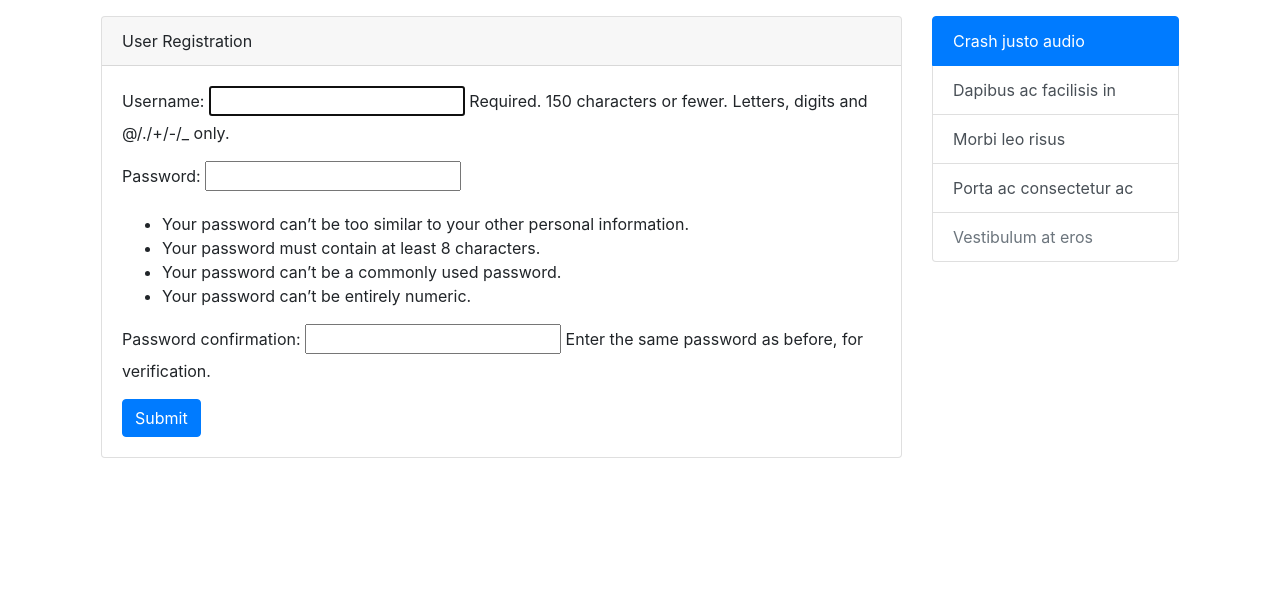
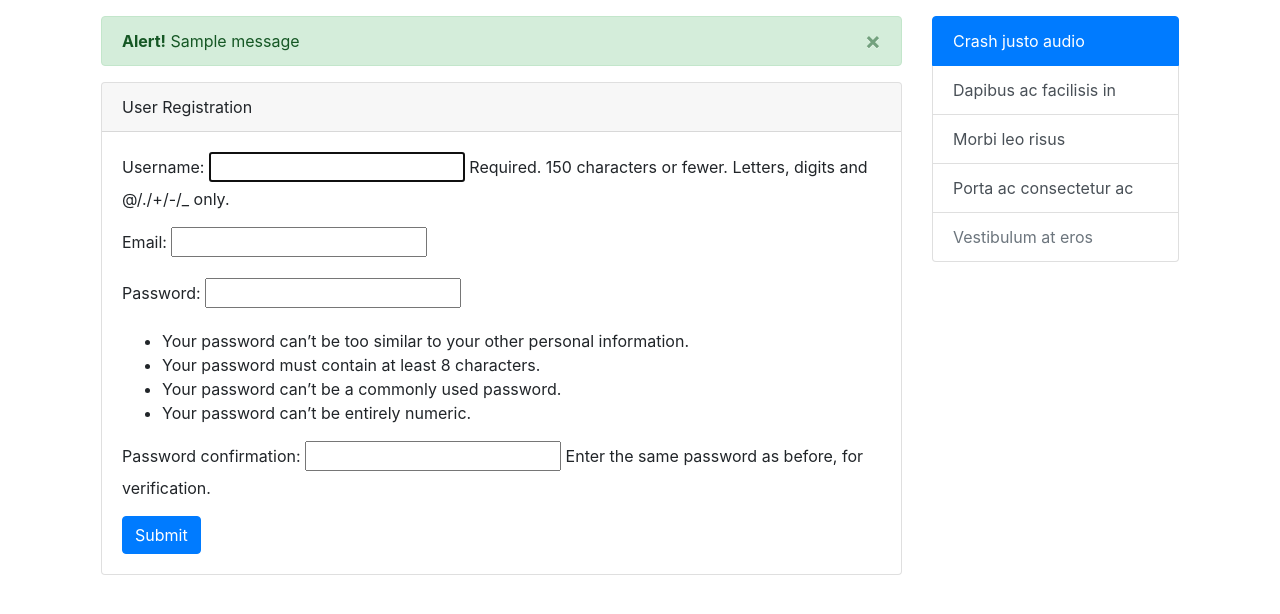
Before and after one commit to devkartic/myblog, a Django app: page /register/ in a window 1280 px wide. Shown: the part 56-670 px from the top of the page. Run offline with Django 3.2, Linux system fonts and the light colour scheme; one stand-in notice (Sample message) is shown; some libraries are stand-ins or nearby versions.

Commit message:
UserCreationForm inherit as UserRegistrationForm, save user with alert

```diff
--- a/blog/templates/blog/base.html
+++ b/blog/templates/blog/base.html
@@ -44,6 +44,16 @@
 <div class="container">
     <div class="row p-3">
         <div class="col-md-9">
+            {% if messages %}
+                {% for message in messages %}
+                    <div class="alert alert-{{ message.tags }} alert-dismissible fade show" role="alert">
+                        <strong>Alert!</strong> {{ message }}
+                        <button type="button" class="close" data-dismiss="alert" aria-label="Close">
+                            <span aria-hidden="true">&times;</span>
+                        </button>
+                    </div>
+                {% endfor %}
+            {% endif %}
             {% block content %} {% endblock %}
         </div>
         <div class="col-md-3">
--- /dev/null
+++ b/users/registration.py
@@ -0,0 +1,10 @@
+from django import forms
+from django.contrib.auth.models import User
+from django.contrib.auth.forms import UserCreationForm
+
+class UserRegistrationForm(UserCreationForm):
+    email = forms.EmailField()
+
+    class Meta:
+        model = User
+        fields = ['username', 'email', 'password1', 'password2']
--- a/users/templates/users/register.html
+++ b/users/templates/users/register.html
@@ -5,7 +5,7 @@
         User Registration
       </div>
       <div class="card-body">
-        <form method="post">
+        <form method="POST">
             {% csrf_token %}
             {{ form.as_p }}
             <button type="submit" class="btn btn-primary">Submit</button>
--- a/users/views.py
+++ b/users/views.py
@@ -1,14 +1,15 @@
 from django.shortcuts import render, redirect
-from django.contrib.auth.forms import UserCreationForm
 from django.contrib import messages
+from .registration import UserRegistrationForm
 
 def register(request):
     if request.method == 'POST':
-        form = UserCreationForm(request.POST)
+        form = UserRegistrationForm(request.POST)
         if form.is_valid():
+            form.save()
             username = form.cleaned_data.get('username')
             messages.success(request, f'Account created for {username}!')
             return redirect('blog-home')
     else:
-        form = UserCreationForm()
+        form = UserRegistrationForm()
     return render(request, 'users/register.html', {'form': form})
```
Also changed, not shown: db.sqlite3.
